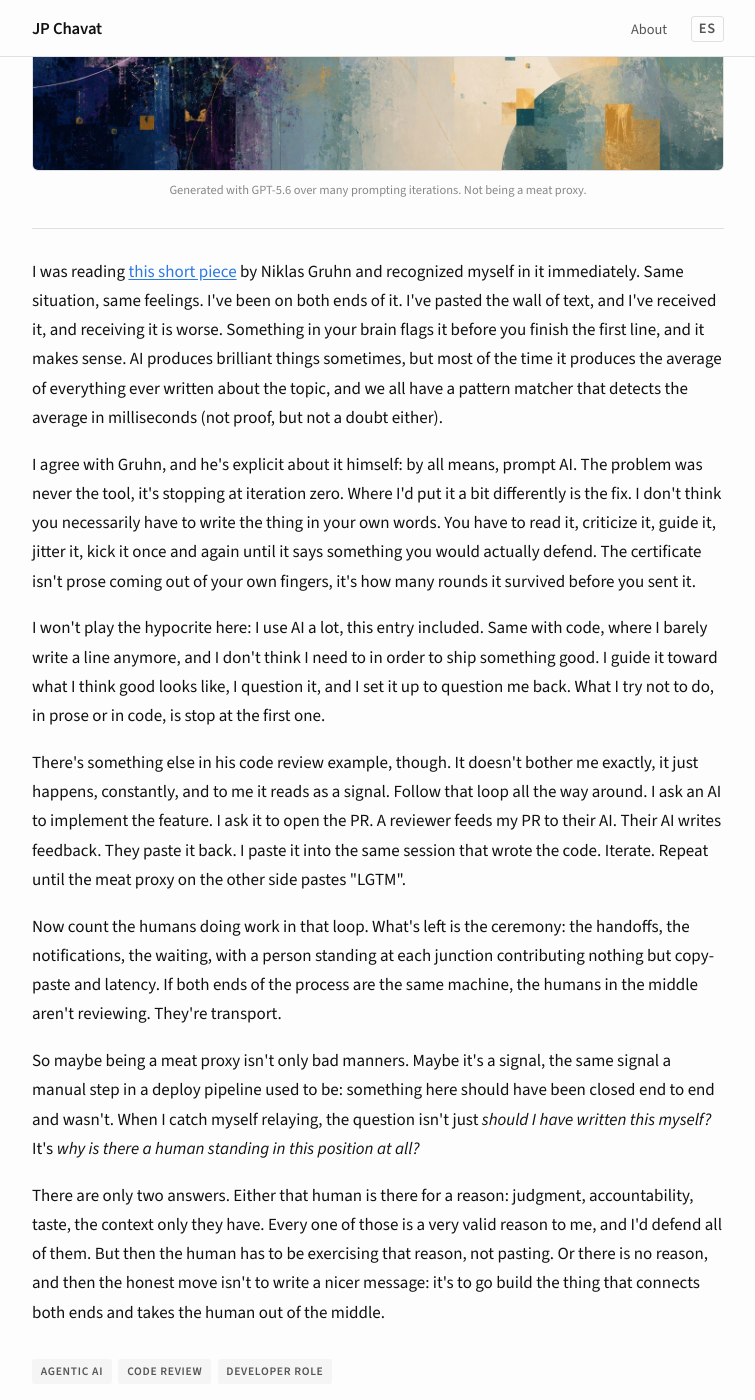
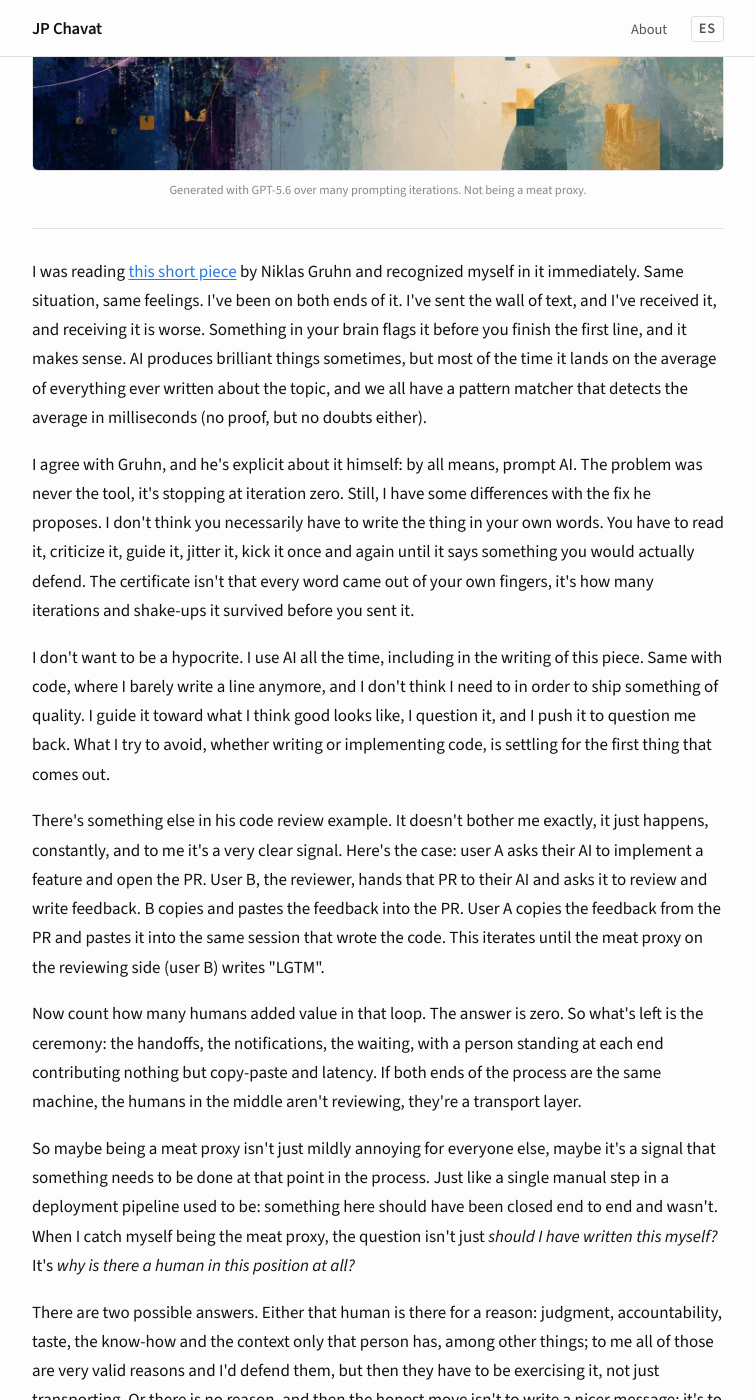
Before and after one commit to jpchavat/jpchavat.github.io, a Jekyll site: the page built from _posts/2026-08-03-dont-be-a-meat-proxy.html, in a window 1280 px wide and 1400 px high, scrolled down 610 px. Shown: the whole window, without its empty margins (262-1017 px from the left). Built offline with Jekyll 4.4.1, drawn with Linux system fonts in a browser that asks for light colours; some of the changed text lies outside the part shown.

Commit message:
Refine meat proxy entry and add Spanish version
Spanish adaptation (No seas un proxy humano), linked by ref. The ES
pass surfaced several improvements that were back-ported to the EN
entry: the A/B framing of the review loop, the explicit answer to the
value count, transport layer, and the link that finally connects both
ends.

Co-Authored-By: Claude Opus 5 <noreply@anthropic.com>

```diff
--- a/_posts/2026-08-03-dont-be-a-meat-proxy.html
+++ b/_posts/2026-08-03-dont-be-a-meat-proxy.html
@@ -18,16 +18,16 @@ hero_image_caption: "Generated with GPT-5.6 over many prompting iterations. Not
 ai_disclosure: "Cover image generated with GPT-5.6 across several rounds of iterative prompting. The text got the same treatment: drafted with AI, then pushed well past iteration zero."
 ---
 
-<p>I was reading <a href="{{ page.source_url }}" target="_blank" rel="noopener">this short piece</a> by Niklas Gruhn and recognized myself in it immediately. Same situation, same feelings. I've been on both ends of it. I've pasted the wall of text, and I've received it, and receiving it is worse. Something in your brain flags it before you finish the first line, and it makes sense. AI produces brilliant things sometimes, but most of the time it produces the average of everything ever written about the topic, and we all have a pattern matcher that detects the average in milliseconds (not proof, but not a doubt either).</p>
+<p>I was reading <a href="{{ page.source_url }}" target="_blank" rel="noopener">this short piece</a> by Niklas Gruhn and recognized myself in it immediately. Same situation, same feelings. I've been on both ends of it. I've sent the wall of text, and I've received it, and receiving it is worse. Something in your brain flags it before you finish the first line, and it makes sense. AI produces brilliant things sometimes, but most of the time it lands on the average of everything ever written about the topic, and we all have a pattern matcher that detects the average in milliseconds (no proof, but no doubts either).</p>
 
-<p>I agree with Gruhn, and he's explicit about it himself: by all means, prompt AI. The problem was never the tool, it's stopping at iteration zero. Where I'd put it a bit differently is the fix. I don't think you necessarily have to write the thing in your own words. You have to read it, criticize it, guide it, jitter it, kick it once and again until it says something you would actually defend. The certificate isn't prose coming out of your own fingers, it's how many rounds it survived before you sent it.</p>
+<p>I agree with Gruhn, and he's explicit about it himself: by all means, prompt AI. The problem was never the tool, it's stopping at iteration zero. Still, I have some differences with the fix he proposes. I don't think you necessarily have to write the thing in your own words. You have to read it, criticize it, guide it, jitter it, kick it once and again until it says something you would actually defend. The certificate isn't that every word came out of your own fingers, it's how many iterations and shake-ups it survived before you sent it.</p>
 
-<p>I won't play the hypocrite here: I use AI a lot, this entry included. Same with code, where I barely write a line anymore, and I don't think I need to in order to ship something good. I guide it toward what I think good looks like, I question it, and I set it up to question me back. What I try not to do, in prose or in code, is stop at the first one.</p>
+<p>I don't want to be a hypocrite. I use AI all the time, including in the writing of this piece. Same with code, where I barely write a line anymore, and I don't think I need to in order to ship something of quality. I guide it toward what I think good looks like, I question it, and I push it to question me back. What I try to avoid, whether writing or implementing code, is settling for the first thing that comes out.</p>
 
-<p>There's something else in his code review example, though. It doesn't bother me exactly, it just happens, constantly, and to me it reads as a signal. Follow that loop all the way around. I ask an AI to implement the feature. I ask it to open the PR. A reviewer feeds my PR to their AI. Their AI writes feedback. They paste it back. I paste it into the same session that wrote the code. Iterate. Repeat until the meat proxy on the other side pastes "LGTM".</p>
+<p>There's something else in his code review example. It doesn't bother me exactly, it just happens, constantly, and to me it's a very clear signal. Here's the case: user A asks their AI to implement a feature and open the PR. User B, the reviewer, hands that PR to their AI and asks it to review and write feedback. B copies and pastes the feedback into the PR. User A copies the feedback from the PR and pastes it into the same session that wrote the code. This iterates until the meat proxy on the reviewing side (user B) writes "LGTM".</p>
 
-<p>Now count the humans doing work in that loop. What's left is the ceremony: the handoffs, the notifications, the waiting, with a person standing at each junction contributing nothing but copy-paste and latency. If both ends of the process are the same machine, the humans in the middle aren't reviewing. They're transport.</p>
+<p>Now count how many humans added value in that loop. The answer is zero. So what's left is the ceremony: the handoffs, the notifications, the waiting, with a person standing at each end contributing nothing but copy-paste and latency. If both ends of the process are the same machine, the humans in the middle aren't reviewing, they're a transport layer.</p>
 
-<p>So maybe being a meat proxy isn't only bad manners. Maybe it's a signal, the same signal a manual step in a deploy pipeline used to be: something here should have been closed end to end and wasn't. When I catch myself relaying, the question isn't just <em>should I have written this myself?</em> It's <em>why is there a human standing in this position at all?</em></p>
+<p>So maybe being a meat proxy isn't just mildly annoying for everyone else, maybe it's a signal that something needs to be done at that point in the process. Just like a single manual step in a deployment pipeline used to be: something here should have been closed end to end and wasn't. When I catch myself being the meat proxy, the question isn't just <em>should I have written this myself?</em> It's <em>why is there a human in this position at all?</em></p>
 
-<p>There are only two answers. Either that human is there for a reason: judgment, accountability, taste, the context only they have. Every one of those is a very valid reason to me, and I'd defend all of them. But then the human has to be exercising that reason, not pasting. Or there is no reason, and then the honest move isn't to write a nicer message: it's to go build the thing that connects both ends and takes the human out of the middle.</p>
+<p>There are two possible answers. Either that human is there for a reason: judgment, accountability, taste, the know-how and the context only that person has, among other things; to me all of those are very valid reasons and I'd defend them, but then they have to be exercising it, not just transporting. Or there is no reason, and then the honest move isn't to write a nicer message: it's to go build the link that finally connects both ends and takes the human out of the middle.</p>
```
Also changed, not shown: _posts/2026-08-03-no-seas-un-proxy-humano.html (added, +33 -0 lines).
